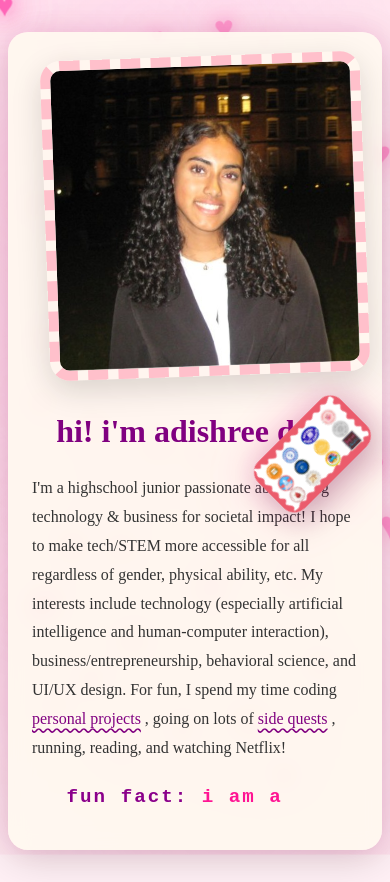
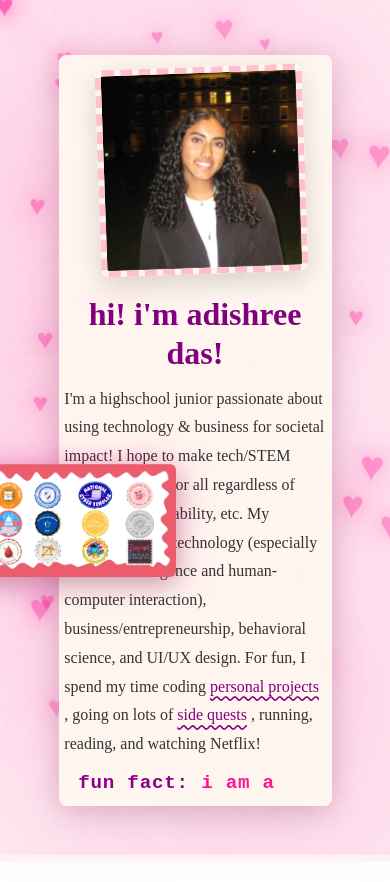
Before and after one commit to dasadishree/mysite, an Astro site in the folder my-portfolio-new/: page /about in a window 390 px wide. After the commit the page ends 861 px from the top, so only its background shows below. Built offline with nearby package versions, Linux system fonts and the light colour scheme; Astro itself is replaced by a stand-in of ours.

Commit message:
do i like thissss...

```diff
--- a/my-portfolio-new/src/components/About.css
+++ b/my-portfolio-new/src/components/About.css
@@ -2,7 +2,7 @@
     min-height: 100vh;
     background-color: #fff0f5;
     position: relative;
-    padding: 2rem 1rem;
+    padding: 2vh 1vw;
     display: flex;
     align-items: center;
     justify-content: center;
@@ -139,9 +139,9 @@
     pointer-events: none;
 }
 .about-container {
-    max-width: 1200px;
+    max-width: 70vw;
     margin: 0 auto;
-    padding: 2rem 0;
+    padding: 2vh 0;
     position: relative;
     z-index: 1;
 }
@@ -149,11 +149,11 @@
     display: flex;
     flex-direction: row;
     align-items: flex-start;
-    gap: 3rem;
+    gap: 3vw;
     background-color: rgba(255, 250, 240, 0.9);
-    border-radius: 30px;
-    padding: 3rem;
-    box-shadow: 0 10px 40px rgba(0, 0, 0, 0.15), 0 0 30px rgba(255, 20, 147, 0.1);
+    border-radius: 2vw;
+    padding: 3vh 3vw;
+    box-shadow: 0 1vh 4vh rgba(0, 0, 0, 0.15), 0 0 3vh rgba(255, 20, 147, 0.1);
     backdrop-filter: blur(10px);
     position: relative;
     z-index: 2;
@@ -165,7 +165,7 @@
 .about-text h1 {
     color: purple;
     font-size: clamp(2rem, 5vw, 3.5rem);
-    margin: 0 0 1.5rem 0;
+    margin: 0 0 1.5vh 0;
     font-family: 'Pinyon Script', cursive;
     line-height: 1.2;
 }
@@ -174,10 +174,10 @@
     font-weight: 400;
     color: #333;
     line-height: 1.8;
-    margin: 0 0 1.5rem 0;
+    margin: 0 0 1.5vh 0;
 }
 .about-text p.connect {
-    margin-top: 2rem;
+    margin-top: 2vh;
     font-size: clamp(1rem, 2vw, 1.1rem);
 }
 .about-text .underline {
@@ -200,15 +200,15 @@
 }
 .about-image {
     flex-shrink: 0;
-    width: 350px;
+    width: 30vw;
     max-width: 100%;
 }
 .about-image .me {
     width: 100%;
     height: auto;
-    border-radius: 30px;
-    border: 15px dashed pink;
-    box-shadow: 0 10px 30px rgba(0, 0, 0, 0.15);
+    border-radius: 2vw;
+    border: 1vh dashed pink;
+    box-shadow: 0 1vh 3vh rgba(0, 0, 0, 0.15);
     object-fit: cover;
     transform: rotate(-2deg);
     transition: transform 0.3s ease;
@@ -220,14 +220,14 @@
 
 /* type effect */
 .typing-text {
-    margin-top: 1.5rem;
+    margin-top: 1.5vh;
     text-align: left;
     font-family: 'Courier New', 'Monaco', monospace;
     font-size: clamp(1.2rem, 2.5vw, 1.8rem);
     font-weight: 600;
     color: #ff1493;
-    letter-spacing: 2px;
-    min-height: 2.5rem;
+    letter-spacing: 0.2vw;
+    min-height: 2.5vh;
 }
 .typing-label {
     color: #8b008b;
@@ -253,12 +253,12 @@
     .about-content {
         flex-direction: column;
         align-items: center;
-        gap: 2rem;
-        padding: 2rem;
+        gap: 2vh;
+        padding: 2vh 2vw;
     }
     .about-image {
         width: 100%;
-        max-width: 400px;
+        max-width: 40vw;
         order: -1;
     }
     .about-text {
@@ -270,46 +270,51 @@
     .typing-text {
         text-align: center;
     }
+    .stamp-card {
+        top: 75vh;
+        right: 3vw;
+        width: 35vw;
+        min-width: 180px;
+    }
 }
 @media (max-width: 640px) {
     .about-page {
-        padding: 1rem 0.5rem;
+        padding: 1vh 1vw;
     }
     .about-container {
-        padding: 1rem 0;
+        padding: 1vh 0;
     }
     .about-content {
-        padding: 1.5rem;
-        border-radius: 20px;
+        padding: 1.5vh 1.5vw;
+        border-radius: 2vw;
     }
     .about-image {
-        max-width: 300px;
+        max-width: 50vw;
     }
     .about-image .me {
-        border-width: 10px;
-        border-radius: 20px;
+        border-width: 0.8vh;
+        border-radius: 2vw;
     }
     .about-text p {
         text-align: left;
     }
     .stamp-card {
-        position: relative;
-        top: auto;
-        right: auto;
-        transform: rotate(45deg);
-        width: 250px;
-        max-width: 80vw;
-        margin: 2rem auto 0;
+        position: absolute;
+        top: 80vh;
+        right: 5vw;
+        width: 40vw;
+        max-width: 200px;
+        min-width: 150px;
     }
 }
 
 .stamp-card {
     position: absolute;
-    top: 50vh;
-    right: 5vw;
-    transform: translateY(-50%) rotate(-45deg);
-    width: 100vw;
-    max-width: 30vw;
+    top: 55vh;
+    right: 55vw;
+    width: 30vw;
+    max-width: 550px;
+    min-width: 200px;
     z-index: 1;
     pointer-events: none;
 }
@@ -317,9 +322,9 @@
 .stamp-card img {
     width: 100%;
     height: auto;
-    border-radius: 15px;
-    box-shadow: 0 10px 30px rgba(0, 0, 0, 0.2);
+    border-radius: 1.5vw;
+    box-shadow: 0 1vh 3vh rgba(0, 0, 0, 0.2);
     object-fit: contain;
     display: block;
-    filter: drop-shadow(0 0 20px rgba(255, 20, 147, 0.3));
+    filter: drop-shadow(0 0 2vh rgba(255, 20, 147, 0.3));
 }
```
